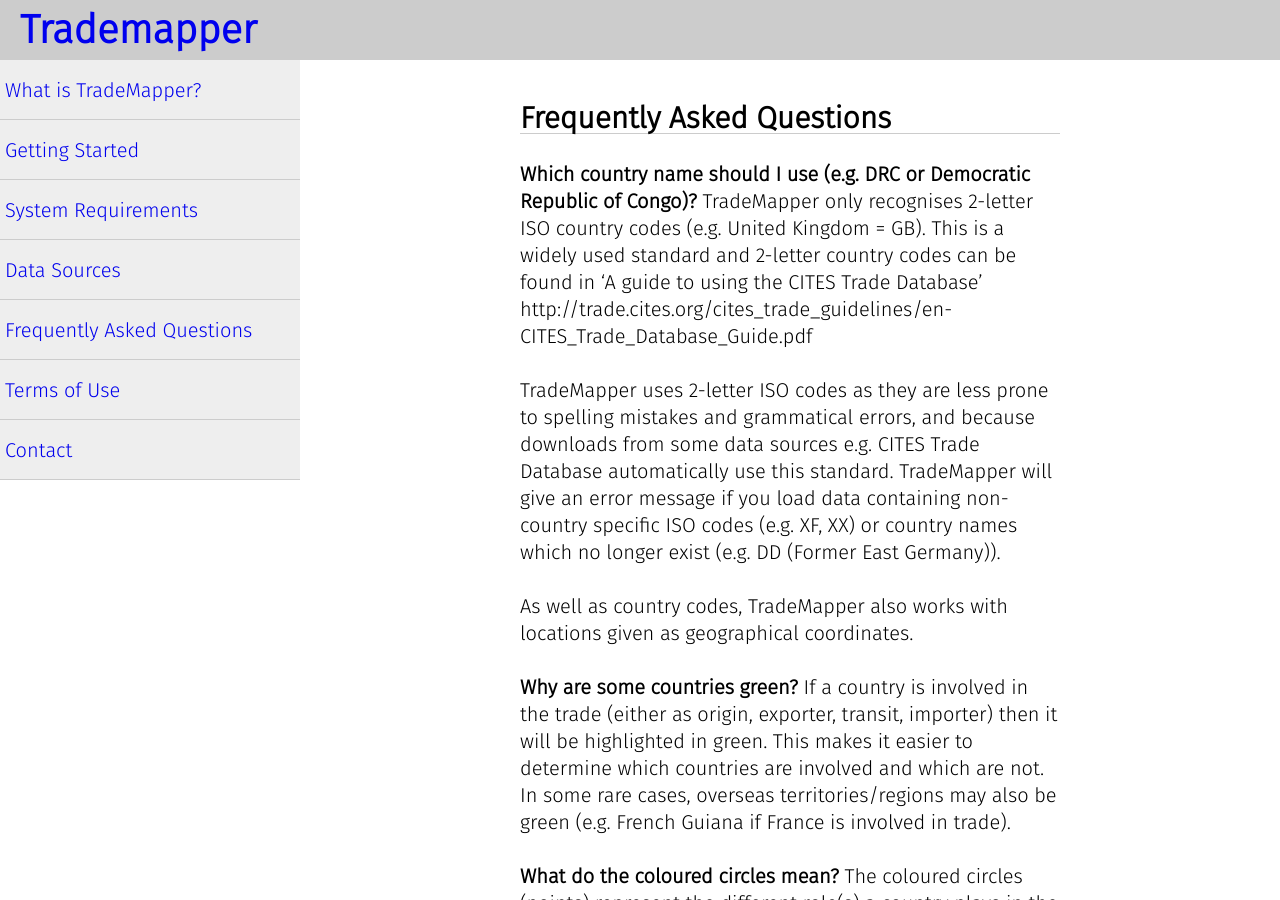
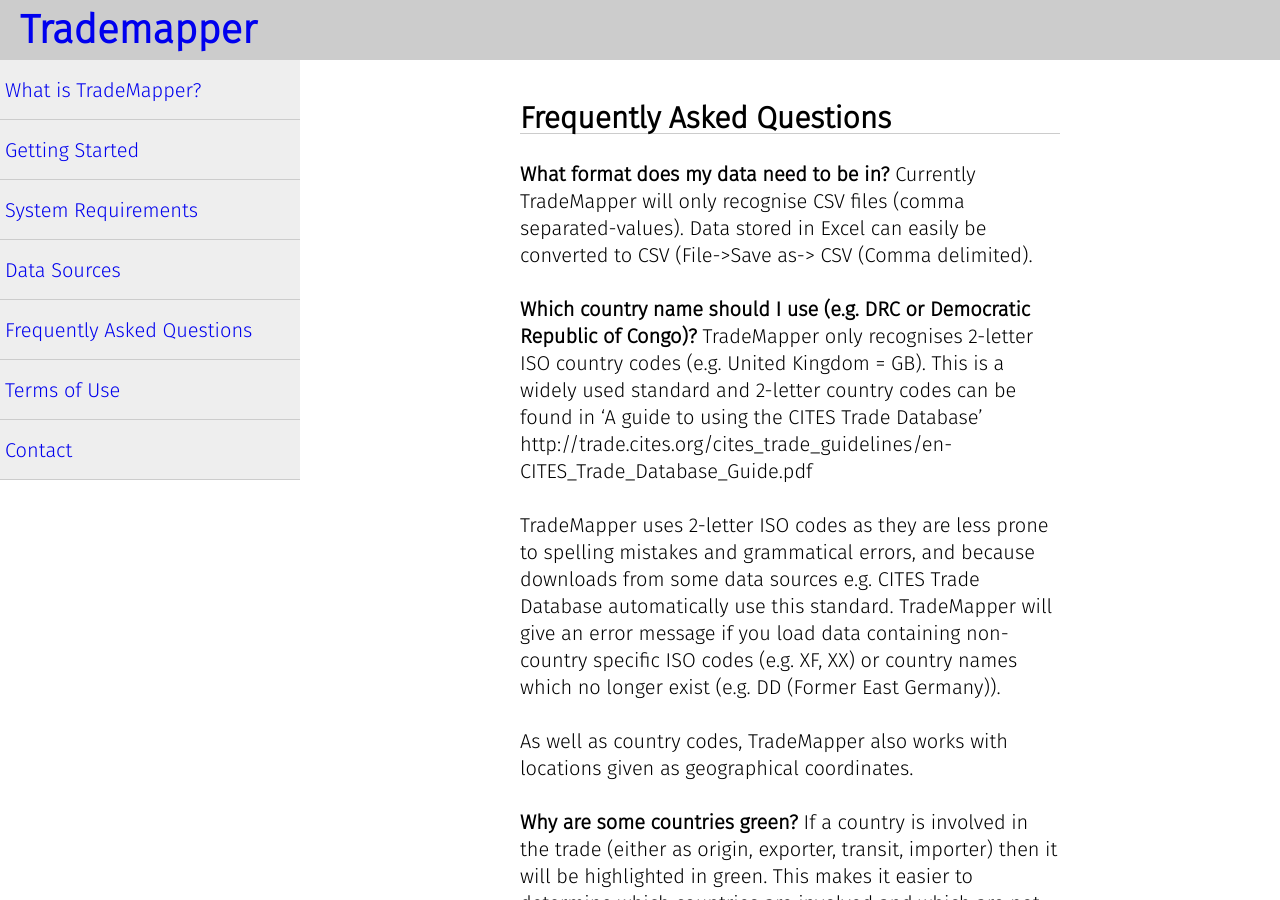
Before and after one commit to trademapper/trademapper-js, a Jekyll site: the page built from _pages/04_faq.md, in a window 1280 px wide and 900 px high. Built offline with Jekyll 4.4.1, drawn with Linux system fonts in a browser that asks for light colours.

Commit message:
Update 04_faq.md

```diff
--- a/_pages/04_faq.md
+++ b/_pages/04_faq.md
@@ -3,6 +3,10 @@
 layout:    default
 title:     Frequently Asked Questions
 ---
+
+__What format does my data need to be in?__
+Currently TradeMapper will only recognise CSV files (comma separated-values). Data stored in Excel can easily be converted to CSV (File->Save as-> CSV (Comma delimited).
+
 __Which country name should I use (e.g. DRC or Democratic Republic of Congo)?__
 TradeMapper only recognises 2-letter ISO country codes (e.g. United Kingdom = GB). This is a widely used standard and 2-letter country codes can be found in ‘A guide to using the CITES Trade Database’ http://trade.cites.org/cites_trade_guidelines/en-CITES_Trade_Database_Guide.pdf
 
```
